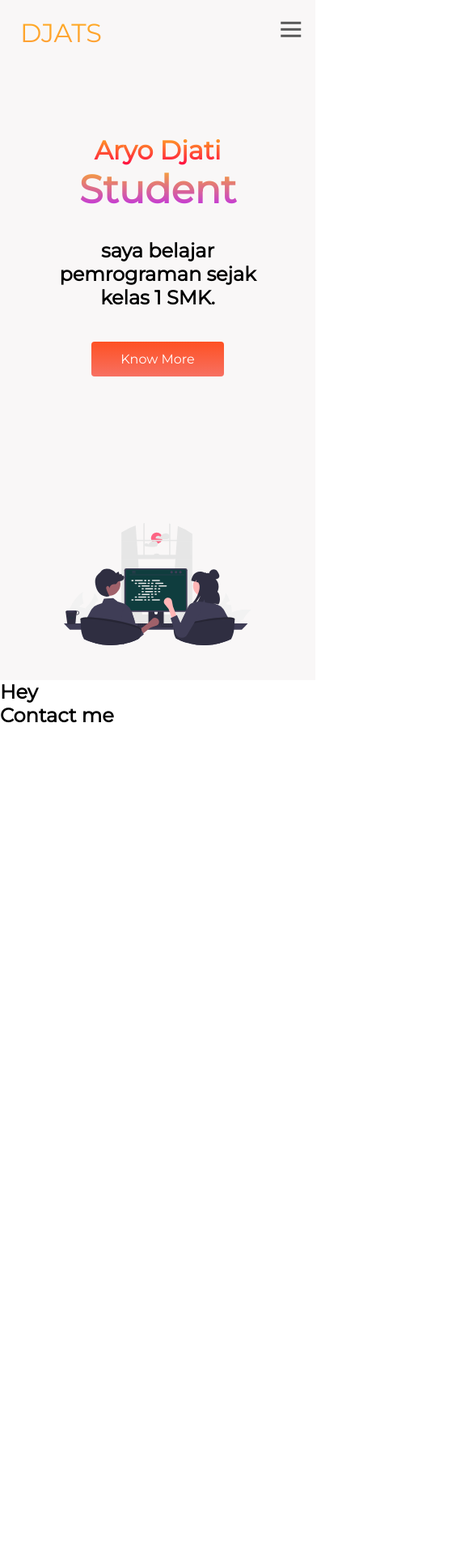
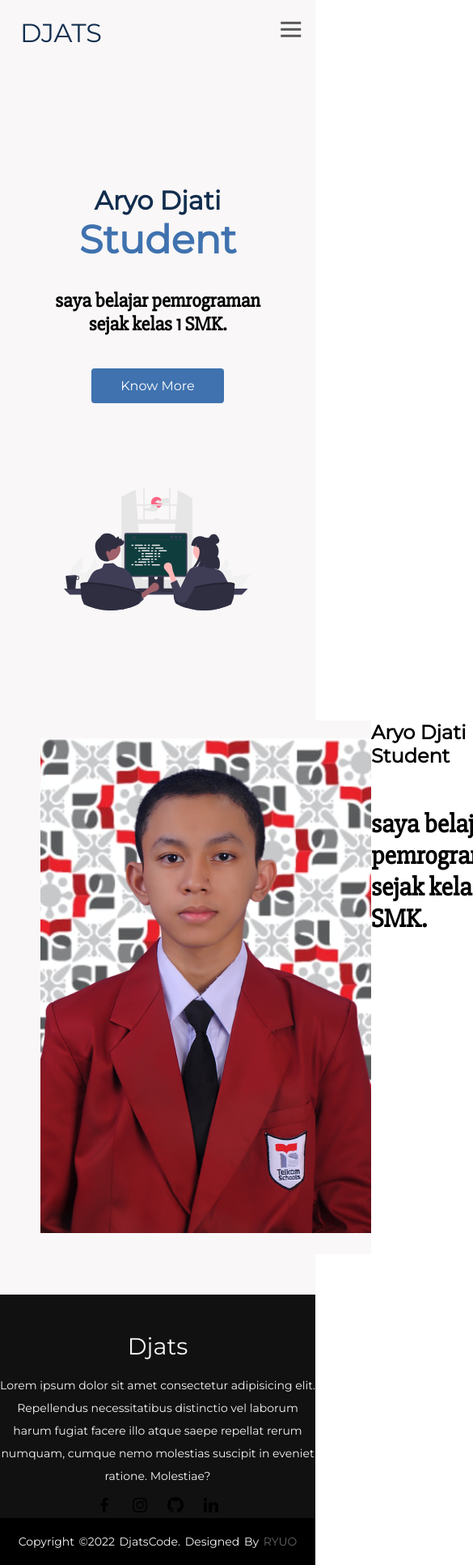
Before and after one commit to Aryodjat1/Dasar_Pemrograman_Web, a plain HTML site: page submission/index.html in a window 390 px wide. Shown: the top 1933 px of the page at 81% size, 585 px wide, since content can reach past the window. Before the commit the page ends 898 px from the top, so only its background shows below. Drawn offline with Linux system fonts and the light colour scheme.

Commit message:
progress 60%

```diff
--- a/submission/css/style.css
+++ b/submission/css/style.css
@@ -1,12 +1,5 @@
 @import url('https://fonts.googleapis.com/css2?family=Montserrat&family=Slabo+27px&display=swap');
 
-
-/*
-Main Color:
-
-
-
-*/
 * {
 	box-sizing: border-box;
 	margin: 0;
@@ -26,7 +19,6 @@ Main Color:
 	z-index: 999;
 }
 
-
 .navbar__container {
 	display: flex;
 	justify-content: space-between;
@@ -39,8 +31,7 @@ Main Color:
 }
 
 #navbar__logo {
-	background-color: #ff88ff;
-	background-image: linear-gradient(to top, #f94  0%, #ffb111 100%);
+	background-color: #112D4E;
 	background-size: 100%;
 	-webkit-background-clip: text;
 	-moz-background-clip: text;
@@ -65,36 +56,13 @@ Main Color:
 }
 
 .navbar__links {
-	color: #fff;
+	color: #112D4E;
 	display: flex;
 	align-items: center;
 	justify-content: center;
 	text-decoration: none;
 	padding: 0 1rem;
 	height: 100%;
-}
-
-.navbar__btn {
-	display: flex;
-	justify-content: center;
-	align-items: center;
-	padding: 0 1rem;
-	width: 100%;
-}
-
-.button {
-	display: flex;
-	justify-content: center;
-	align-items: center;
-	text-decoration: none;
-	padding: 10px 20px;
-	height: 100%;
-	width: 100%;
-	border: none;
-	outline: none;
-	border-radius: 4px;
-	background: #ff45ff;
-	color: #fff;
 }
 
 .navbar__links:hover {
@@ -172,15 +140,6 @@ Main Color:
 		padding-bottom: 2rem;
 	}
 
-	.button {
-		display: flex;
-		justify-content: center;
-		align-items: center;
-		width: 80%;
-		height: 80%;
-		margin: 0;
-	}
-
 	.navbar__toggle .bar {
 		display: block;
 		cursor: pointer;
@@ -215,13 +174,12 @@ Main Color:
 	z-index: 1;
 	width: 100%;
 	max-width: 1300px;
-	padding: 0 50px;
+	padding: 100px 50px;
 }
 
 .main__container h1{
 	font-size: 4rem;
-	background-color: #F9F7F7;
-	background-image: linear-gradient(to top, #ff0844 0%, #ffb120 100%);
+	background-color: #112D4E;
 	background-size: 100%;
 	-webkit-background-clip: text;
 	-moz-background-clip: text;
@@ -231,8 +189,7 @@ Main Color:
 
 .main__container h2 {
 	font-size: 4rem;
-	background-color: #F9F7F7;
-	background-image: linear-gradient(to top, #b721ff 0%, #ffb120 100%);
+	background-color: #3F72AF;
 	background-size: 100%;
 	-webkit-background-clip: text;
 	-moz-background-clip: text;
@@ -241,18 +198,18 @@ Main Color:
 }
 
 .main__content p {
-	margin-top: 1rem;
+	margin-top: 50px;
 	font-size: 2rem;
 	font-weight: 700;;
+	font-family: 'Slabo 27px', serif;
 }
 
 .main__btn {
 	font-size: 1rem;
-	background-image: linear-gradient(to top, #f77062 0%, #fe5123 100%);
+	background: #3F72AF;
 	padding: 14px 32px;
 	border: none;
 	border-radius: 4px;
-	color: #F9F7F7;
 	margin-top: 2rem;
 	cursor: pointer;
 	position: relative;
@@ -344,3 +301,171 @@ Main Color:
 		margin: 2.5rem 0;
 	}
 }
+
+/* About Me */
+aside {
+	background-color: #F9F7F7;
+	padding: 0;
+	display: flex;
+	align-items: center;
+}
+
+.about__container {
+	display: grid;
+	grid-template-columns: 1fr 1fr;
+	align-tracks: center;
+	justify-self: center;
+	margin: 0 auto;
+	height: 90vh;
+	background-color: #F9F7F7;
+	z-index: 1;
+	width: 100%;
+	max-width: 1300px;
+	padding: 50px 50px;
+}
+
+.about__content p {
+	margin-top: 50px;
+	font-size: 2rem;
+	font-weight: 700;;
+	font-family: 'Slabo 27px', serif;
+}
+.main__img-container {
+	text-align: center;
+}
+
+#main__img {
+	height: 80%;
+	width: 80%;
+}
+
+/* Mobile Responsive */
+@media screen and (max-width: 768px) {
+	.main__container {
+		display: grid;
+		grid-template-columns: auto;
+		align-items: center;
+		justify-self: center;
+		width: 100%;
+		margin: 0 auto;
+		height: 90vh;
+	}
+
+	.main__content {
+		text-align: center;
+		margin-bottom: 4rem;
+	}
+
+	.main__content h1{
+		font-size: 2.5rem;
+		margin-top: 2rem;
+	}
+
+	.main__content h2 {
+		font-size: 3rem;
+	}
+
+	.main__content p {
+		margin-top: 1rem;
+		font-size: 1.5rem;
+	}
+}
+
+@media screen and (max-width: 480px) {
+	.main__content h1 {
+		font-size: 2rem;
+		margin-top: 3rem;
+	}
+
+	.main__content p {
+		margin-top: 2rem;
+		font-size: 1.5rem;
+	}
+
+	.main__btn {
+		padding: 12px 36px;
+		margin: 2.5rem 0;
+	}
+}
+
+
+/* Footer */
+footer {
+	background: #111;
+	height: auto;
+	width: 100%;
+	font-family: sans-serif;
+	padding-top: 40px;
+	color: #F9F7F7;
+}
+
+.footer__content {
+	display: flex;
+	align-items: center;
+	justify-content: center;
+	flex-direction: column;
+	text-align: center;
+}
+
+.footer__content h3 {
+	font-size: 1.8rem;
+	font-weight: 400;
+	text-transform: capitalize;
+	line-height: 3rem;
+}
+
+.footer__content p {
+	max-width: 500px;
+	margin: 10px auto;
+	line-height: 28px;
+	font-size: 14px;
+}
+
+.socials {
+	list-style: none;
+	display: flex;
+	align-items: center;
+	justify-content: center;
+	margin: 1 rem 0 3rem 0;
+}
+
+.socials li{
+	margin: 0 10px;
+}
+
+.socials a {
+	text-decoration: none;
+	color: #fff;
+}
+
+.socials a i{
+	font-size: 1.1rem;
+}
+
+.socials a:hover i{
+	color: aqua;
+}
+
+.footer__bottom {
+	background: #000;
+	width: 100%;
+	padding: 20px 0;
+	text-align: center;
+}
+
+.footer__bottom {
+	font-size: 14px;
+	word-spacing: 2px;
+	text-transform: capitalize;
+}
+
+.footer__bottom span{
+	text-transform: uppercase;
+	opacity: .4;
+	font-weight: 200;
+	align-items: center;
+}
+
+.icon {
+	fill: #fff;
+}
--- a/submission/index.html
+++ b/submission/index.html
@@ -58,32 +58,47 @@
                     <img src="assets/svg/landing_page.svg" alt="pic" id="main__img">
                 </div>
             </div>
-        </div>
+
 
             <!-- About Me -->
+            <div class="about__container">
                 <aside>
                     <div class="card">
-                <h1>Hey</h1>
+                        <div class="img__box">
+                            <img src="assets/image/bio_pic.png" alt="pic" id="bio__img">
+                        </div>
+                        <div class="bio__content"></div>
                     </div>
                 </aside>
+                <div class="about__content">
                     <article>
-
+                        <h1>Aryo Djati</h1>
+                        <h2>Student</h2>
+                        <p>saya belajar pemrograman sejak kelas 1 SMK.</p>
                     </article>
-
+                </div>
+            </div>
+        </div>
+    </main>
 
     <!-- Footer -->
     <footer>
-            <div class="footer__container">
-                <div class="footer__links">
-                    <div class="footer__link-wrapper">
-                        <div class="footer__link-items">
-                             <h2>Contact me</h2>
+        <div class="footer__content">
+            <h3>Djats</h3>
+            <p>Lorem ipsum dolor sit amet consectetur adipisicing elit. Repellendus necessitatibus distinctio vel
+                laborum harum fugiat facere illo atque saepe repellat rerum numquam, cumque nemo molestias suscipit in
+                eveniet ratione. Molestiae?</p>
+            <ul class="socials">
+                <li><a href="#"><img class="icon" src="assets/svg/bxl-facebook.svg" alt=""></a></li>
+                <li><a href="#"><img src="assets/svg/bxl-instagram.svg" alt=""></a></li>
+                <li><a href="#"><img src="assets/svg/bxl-github.svg" alt=""></a></li>
+                <li><a href="#"><img src="assets/svg/bxl-linkedin.svg" alt=""></a></li>
+            </ul>
         </div>
-                    </div>
-                </div>
+        <div class="footer__bottom">
+            <p>copyright &copy;2022 djatsCode. designed by <span>ryuo</span></p>
         </div>
     </footer>
-    </main>
     <script src="js/app.js"></script>
 </body>
 
```
Also changed, not shown: submission/assets/image/bio_pic.png (added), submission/assets/svg/bxl-facebook.svg (added), submission/assets/svg/bxl-github.svg (added), submission/assets/svg/bxl-instagram.svg (added), submission/assets/svg/bxl-linkedin.svg (added). Lines whose indentation alone changed are shown as unchanged.
